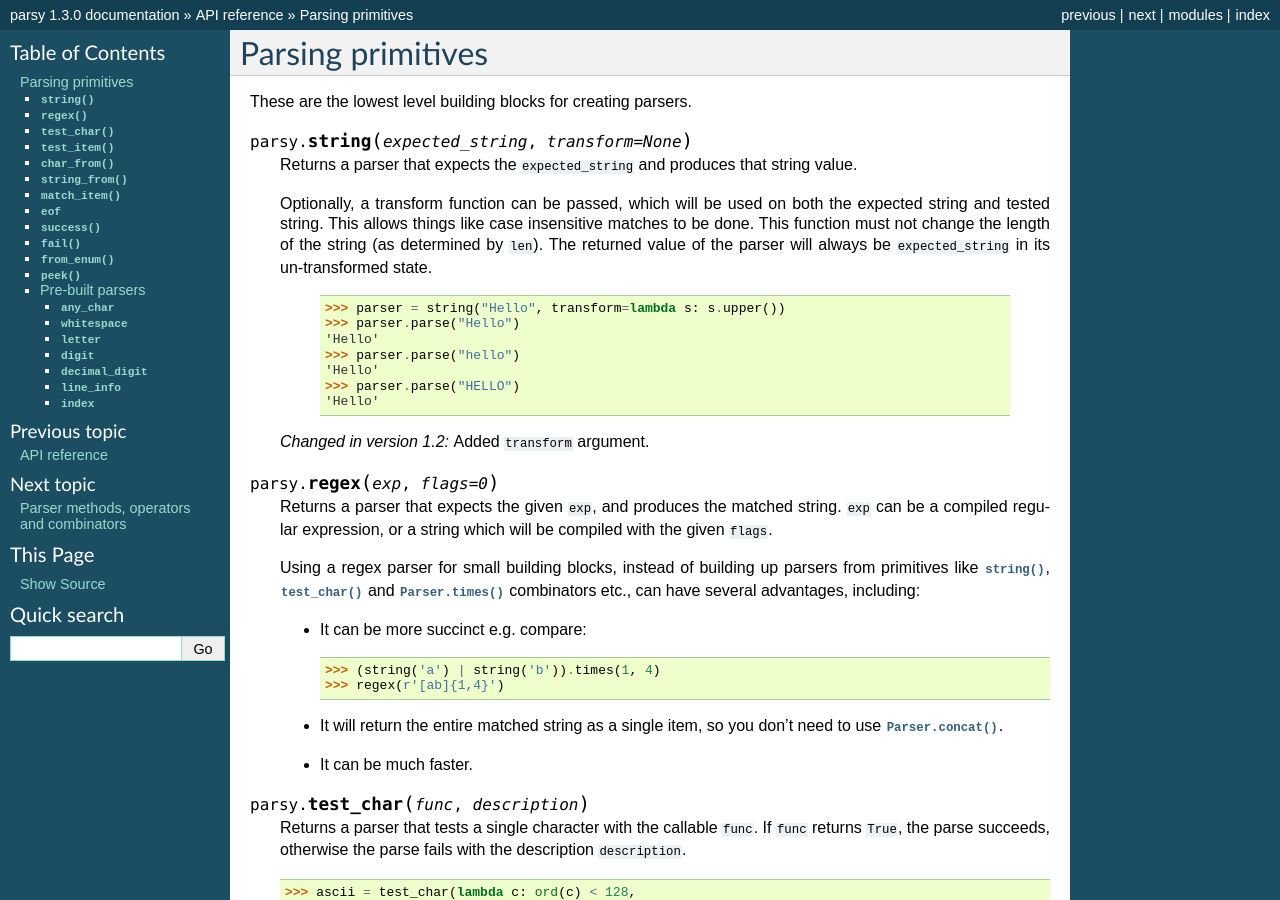
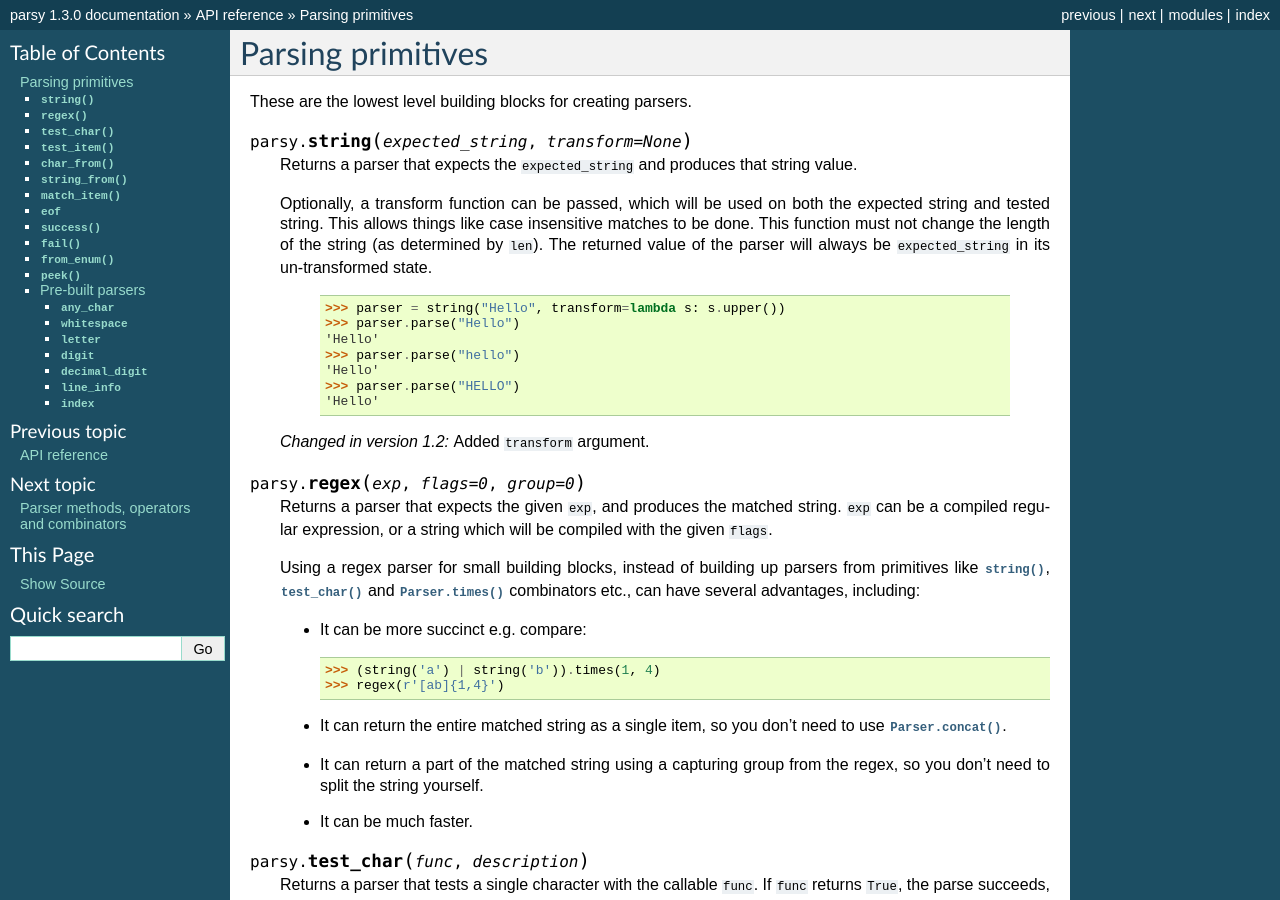
Before and after one commit to python-parsy/parsy, a Sphinx documentation site: the page built from docs/ref/primitives.rst, in a window 1280 px wide and 900 px high. Built offline with Sphinx 7.4.7, drawn with Linux system fonts in a browser that asks for light colours.

Commit message:
Update docs to include group parameter

```diff
--- a/docs/ref/primitives.rst
+++ b/docs/ref/primitives.rst
@@ -30,7 +30,7 @@ These are the lowest level building blocks for creating parsers.
    .. versionchanged:: 1.2
       Added ``transform`` argument.
 
-.. function:: regex(exp, flags=0)
+.. function:: regex(exp, flags=0, group=0)
 
    Returns a parser that expects the given ``exp``, and produces the
    matched string. ``exp`` can be a compiled regular expression, or a
@@ -48,8 +48,10 @@ These are the lowest level building blocks for creating parsers.
         >>> (string('a') | string('b')).times(1, 4)
         >>> regex(r'[ab]{1,4}')
 
-   * It will return the entire matched string as a single item,
+   * It can return the entire matched string as a single item,
      so you don't need to use :meth:`Parser.concat`.
+   * It can return a part of the matched string using a capturing group
+     from the regex, so you don't need to split the string yourself.
    * It can be much faster.
 
 .. function:: test_char(func, description)
```
